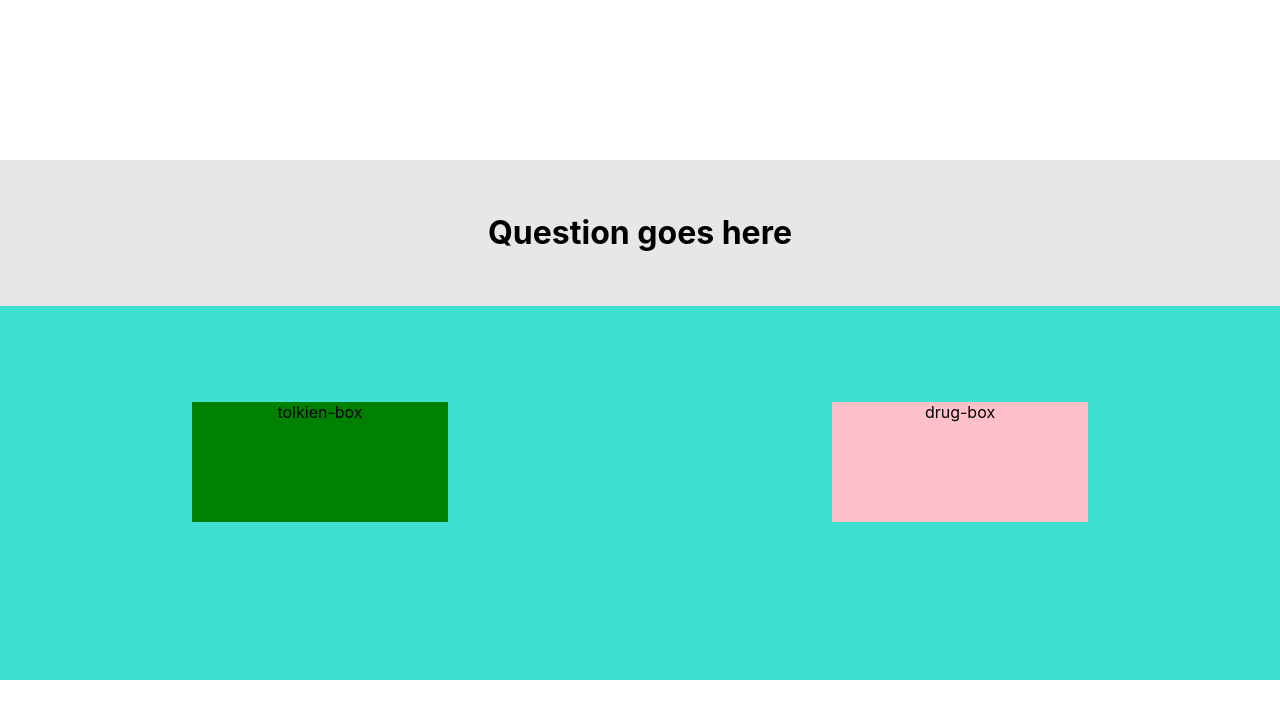
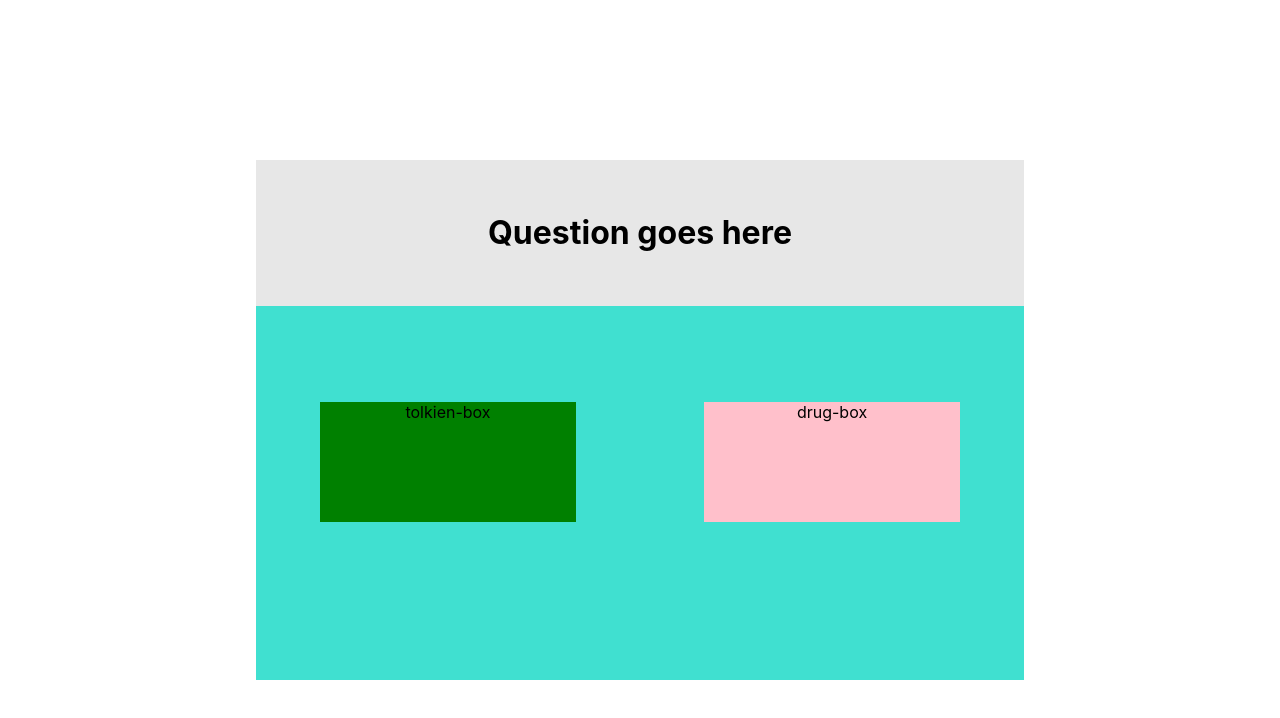
Before and after one commit to Tsardines/lotr-or-drug, a React (Create React App) app in the folder lotr-app/: page / in a window 1280 px wide. Shown: the top 718 px of the page. Built offline with nearby package versions, Linux system fonts and the light colour scheme.

Commit message:
centered GameBoard.js

```diff
--- a/lotr-app/src/components/styles.css
+++ b/lotr-app/src/components/styles.css
@@ -1,7 +1,9 @@
 .GameBoard {
     background-color: turquoise;
     height: 65vh;
+    margin-left: 20%;
     margin-top: 10em;
+    width: 60%;
 }
 
 .Question {
```
